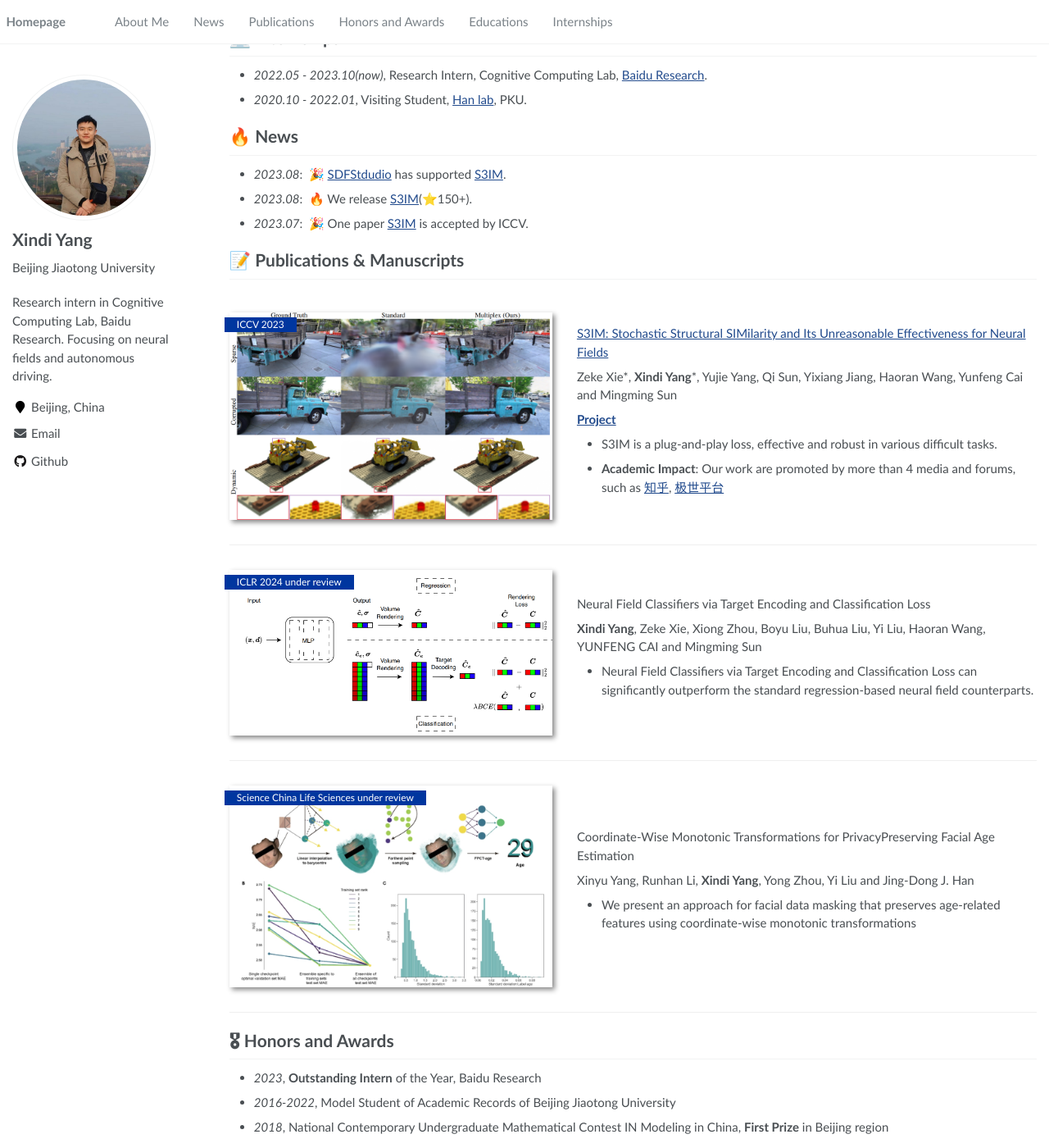
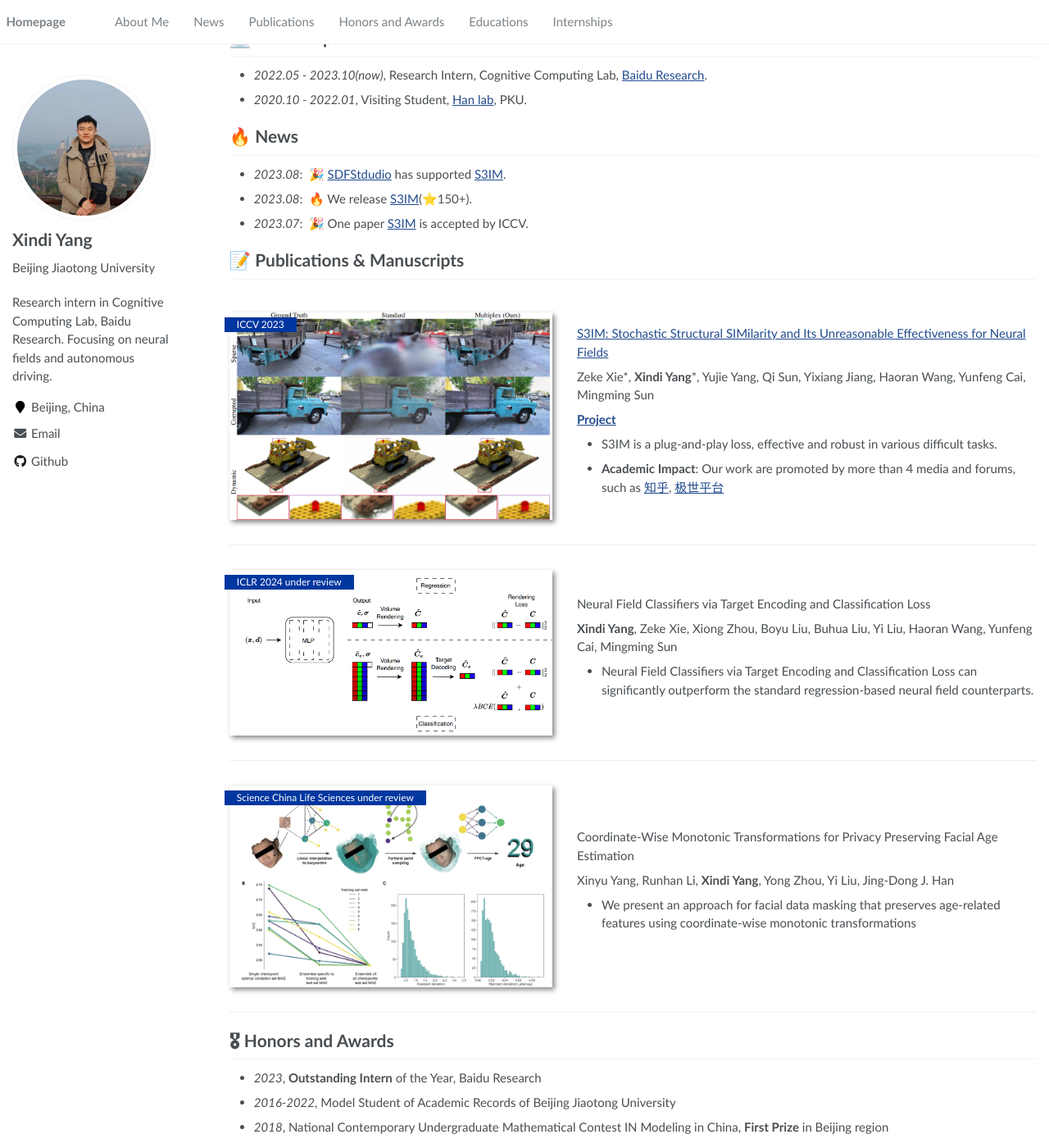
Before and after one commit to Madaoer/Madaoer.github.io, a Jekyll site: the page built from _pages/about.md, in a window 1280 px wide and 1400 px high, scrolled down 335 px. Shown: the whole window at 82% size. Built offline with Jekyll 4.4.1, drawn with Linux system fonts in a browser that asks for light colours; comment, search, counter and statistics services are not loaded.

Commit message:
Update about.md

```diff
--- a/_pages/about.md
+++ b/_pages/about.md
@@ -43,7 +43,7 @@ I am interested in 3D vision and autonomous driving , and my current research fo
 
   [S3IM: Stochastic Structural SIMilarity and Its Unreasonable Effectiveness for Neural Fields](https://openaccess.thecvf.com/content/ICCV2023/papers/Xie_S3IM_Stochastic_Structural_SIMilarity_and_Its_Unreasonable_Effectiveness_for_Neural_ICCV_2023_paper.pdf)
 
-  Zeke Xie\*, **Xindi Yang**\*, Yujie Yang, Qi Sun, Yixiang Jiang, Haoran Wang, Yunfeng Cai and Mingming Sun
+  Zeke Xie\*, **Xindi Yang**\*, Yujie Yang, Qi Sun, Yixiang Jiang, Haoran Wang, Yunfeng Cai, Mingming Sun
 
   [**Project**](https://madaoer.github.io/s3im_nerf/) <strong><span class='show_paper_citations' data='DhtAFkwAAAAJ:ALROH1vI_8AC'></span></strong>
   - S3IM is a plug-and-play loss, effective and robust in various difficult tasks.
@@ -56,7 +56,7 @@ I am interested in 3D vision and autonomous driving , and my current research fo
 
   Neural Field Classifiers via Target Encoding and Classification Loss
 
-  **Xindi Yang**, Zeke Xie, Xiong Zhou, Boyu Liu, Buhua Liu, Yi Liu, Haoran Wang, YUNFENG CAI and Mingming Sun
+  **Xindi Yang**, Zeke Xie, Xiong Zhou, Boyu Liu, Buhua Liu, Yi Liu, Haoran Wang, Yunfeng Cai, Mingming Sun
 
    <strong><span class='show_paper_citations' data='DhtAFkwAAAAJ:ALROH1vI_8AC'></span></strong>
   - Neural Field Classifiers via Target Encoding and Classification Loss can significantly outperform the standard regression-based neural field counterparts.
@@ -66,9 +66,9 @@ I am interested in 3D vision and autonomous driving , and my current research fo
 <div class='paper-box'><div class='paper-box-image'><div><div class="badge">Science China Life Sciences under review</div><img src='/images/paper_img3_500x300.png' alt="sym" width="100%"></div></div>
   <div class='paper-box-text' markdown="1">
 
-  Coordinate-Wise Monotonic Transformations for PrivacyPreserving Facial Age Estimation
+  Coordinate-Wise Monotonic Transformations for Privacy Preserving Facial Age Estimation
 
-  Xinyu Yang, Runhan Li, **Xindi Yang**, Yong Zhou, Yi Liu and Jing-Dong J. Han
+  Xinyu Yang, Runhan Li, **Xindi Yang**, Yong Zhou, Yi Liu, Jing-Dong J. Han
 
    <strong><span class='show_paper_citations' data='DhtAFkwAAAAJ:ALROH1vI_8AC'></span></strong>
   - We present an approach for facial data masking that preserves age-related features using coordinate-wise monotonic
```
